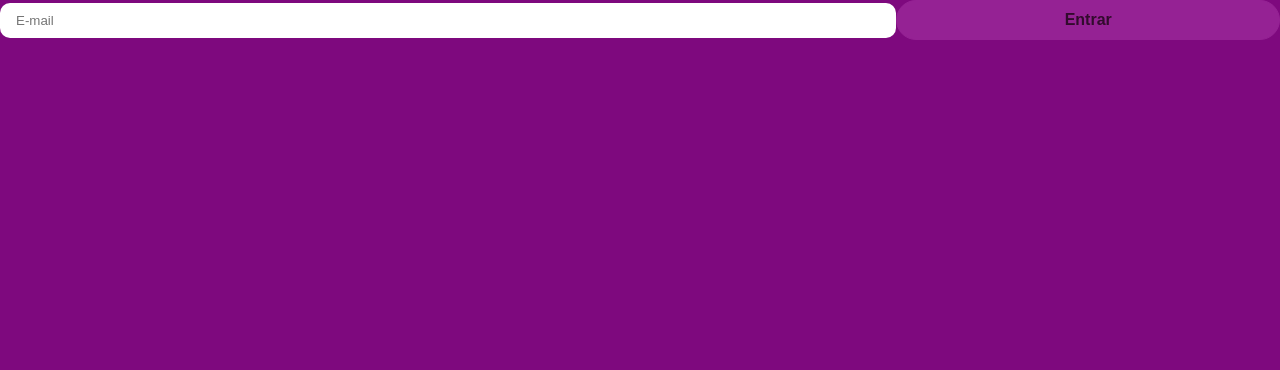
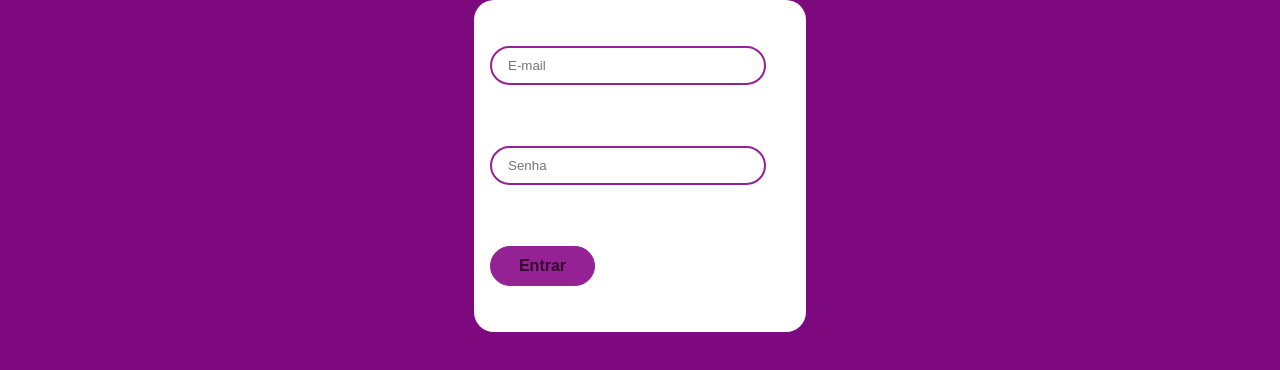
Before and after one commit to thiagofalima/login-validation-ui, a React (Create React App) app in the folder app/: page / in a window 1280 px wide. Shown: the top 370 px of the page. Built offline with nearby package versions, Linux system fonts and the light colour scheme.

Commit message:
feat(form): add Form component and create full form

```diff
--- a/app/src/App.tsx
+++ b/app/src/App.tsx
@@ -1,12 +1,16 @@
 import { Button } from "./components/Button";
 import { Container } from "./components/Container";
+import { Form } from "./components/Form";
 import { Input } from "./components/Input";
 
 function App() {
   return (
     <Container>
-      <Input placeholder="E-mail"/>
-      <Button>Entrar</Button>
+      <Form>
+        <Input name="email" placeholder="E-mail"/>
+        <Input name="senha" placeholder="Senha" type="password"/>
+        <Button>Entrar</Button>
+      </Form>
     </Container>
   );
 }
--- /dev/null
+++ b/app/src/components/Form.tsx
@@ -0,0 +1,15 @@
+import styled from "styled-components";
+
+export const Form = styled.form`
+    width: 300px;
+    height: 300px;
+    margin: 0 auto;
+    padding: 1em;
+    background: #FFFFFF;
+    border-radius: 20px;
+
+    display: flex;
+    flex-direction: column;
+    justify-content: space-around;
+    align-items: flex-start;
+`
--- a/app/src/components/Input.tsx
+++ b/app/src/components/Input.tsx
@@ -6,6 +6,6 @@ export const Input = styled.input`
     padding: 10px 16px;
     background-color: #FFFFFF;
     color: #000000;
-    border-radius: 10px;
-    border: none;
+    border-radius: 2em;
+    border: 2px solid #952294;
 `
```
